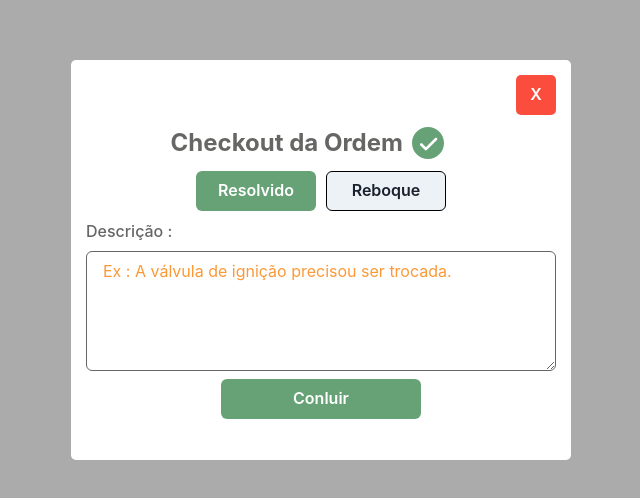
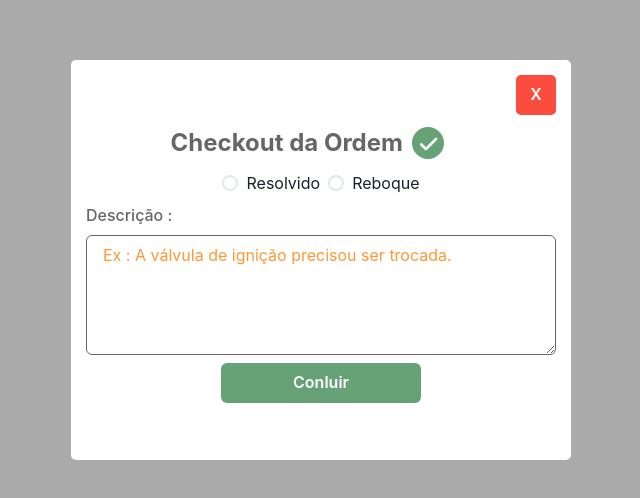
Before and after one commit to cricardolima/capstone-s6, a React (Create React App) app: page /check in a window 1280 px wide. Shown: the part 140-638 px from the top of the page, without its empty margins (319-959 px from the left). Built offline with nearby package versions, Linux system fonts and the light colour scheme.

Commit message:
feat: page checkout finish

```diff
--- a/package.json
+++ b/package.json
@@ -12,7 +12,6 @@
     "@testing-library/user-event": "^12.0.2",
     "@types/jest": "^25.0.0",
     "@types/node": "^12.0.0",
-    "@types/react": "^16.9.0",
     "@types/react-dom": "^16.9.0",
     "@types/react-router-dom": "^5.3.2",
     "@types/yup": "^0.29.13",
@@ -49,5 +48,8 @@
       "last 1 firefox version",
       "last 1 safari version"
     ]
+  },
+  "devDependencies": {
+    "@types/react": "^16.14.20"
   }
 }
--- a/src/pages/CheckOut/index.tsx
+++ b/src/pages/CheckOut/index.tsx
@@ -13,17 +13,30 @@ import {
 } from "@chakra-ui/react";
 import checkSvg from "../../assets/ok.svg";
 
-//import * as yup from "yup";
-//import { yupResolver } from "@hookform/resolvers/yup";
+import * as yup from "yup";
+import { yupResolver } from "@hookform/resolvers/yup";
 
-//import { useForm } from "react-hook-form";
+import { useForm } from "react-hook-form";
 
 interface CheckoutProps {
   callback: () => void | null;
 }
 
+const checkOutSchema = yup.object().shape({
+  description: yup.string().required("Campo obrigatório"),
+  action: yup.string().nullable().required("Selecione um dos campos."),
+});
+
 export const CheckOut = ({ callback }: CheckoutProps) => {
-  const handleCheckout = () => {};
+  const {
+    register,
+    handleSubmit,
+    formState: { errors },
+  } = useForm({ resolver: yupResolver(checkOutSchema) });
+
+  const handleCheckout = (data: object) => {
+    console.log(data);
+  };
   return (
     <Flex
       width="100%"
@@ -34,6 +47,8 @@ export const CheckOut = ({ callback }: CheckoutProps) => {
       alignItems="center"
     >
       <Stack
+        as="form"
+        onSubmit={handleSubmit(handleCheckout)}
         width="95%"
         maxWidth="500px"
         height="400px"
@@ -70,42 +85,48 @@ export const CheckOut = ({ callback }: CheckoutProps) => {
           </Text>
         </Flex>
         <Flex width="100%" gridGap="10px" justifyContent="Center">
-          <Button
-            width="120px"
-            bgColor="secondary"
-            color="White"
-            _hover={{ bgColor: "secondaryTwo" }}
-          >
-            Resolvido
-          </Button>
-          <Button width="120px" border="1px solid #000000">
-            Reboque
-          </Button>
-
-          {/*<RadioGroup>
+          <RadioGroup>
             <Stack direction="row">
-              <Radio value="1">Resolvido</Radio>
-              <Radio value="2">Reboque</Radio>
+              <Radio
+                {...register("action")}
+                colorScheme="green"
+                value="Resolvido no local."
+              >
+                Resolvido
+              </Radio>
+              <Radio
+                {...register("action")}
+                colorScheme="yellow"
+                value="Reboque acionado."
+              >
+                Reboque
+              </Radio>
             </Stack>
-          </RadioGroup>*/}
+            {errors.action?.message && (
+              <Text color="error">{errors.action?.message}</Text>
+            )}
+          </RadioGroup>
         </Flex>
         <Flex width="100%" gridGap="10px" justifyContent="Center">
           <FormControl>
             <FormLabel color="text">Descrição : </FormLabel>
             <Textarea
-              required
               borderColor="text"
               _hover={{ borderColor: "#000000" }}
               _focus={{ borderColor: "secondary" }}
               _placeholder={{ color: "placeholder" }}
               placeholder="Ex : A válvula de ignição precisou ser trocada."
               height="120"
+              {...register("description")}
             />
+            {errors.description?.message && (
+              <Text color="error">{errors.description?.message}</Text>
+            )}
           </FormControl>
         </Flex>
         <Flex width="100%" gridGap="10px" justifyContent="Center">
           <Button
-            onClick={() => callback()}
+            type="submit"
             width="200px"
             bgColor="secondary"
             color="White"
```
Also changed, not shown: 1 other file (tests, documents, lock files or other folders).
